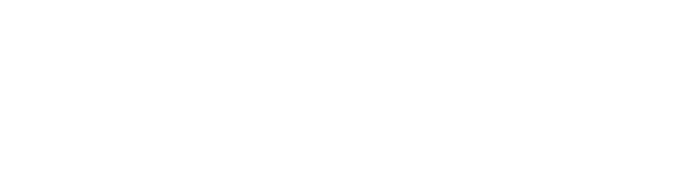
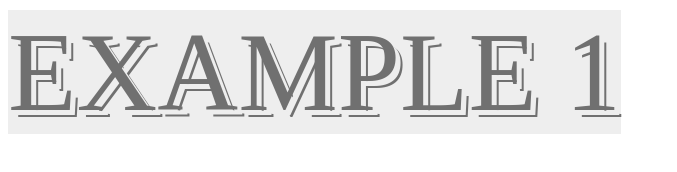
Before and after one commit to Kucherjavaja/Kucherjavaja.github.io, a plain HTML site: page textstyle.html in a window 1280 px wide. Shown: the whole page, without its empty margins (0-677 px from the left). Drawn offline with Linux system fonts and the light colour scheme.

Commit message:
Update textstyle.html

```diff
--- a/textstyle.html
+++ b/textstyle.html
@@ -1,10 +1,18 @@
 <!DOCTYPE html PUBLIC "-//W3C//DTD HTML 4.01 Transitional//EN">
 <html>
 <head>
-  <meta content="text/html; charset=ISO-8859-1" http-equiv="content-type">
-  <title>&#1055;&#1088;&#1080;&#1084;&#1077;&#1088;&#1099;</title>
+  <meta content="text/html; charset=ISO-8859-1"
+ http-equiv="content-type">
+  <title>Примеры</title>
+  <style>ex1 {background-color: #EEE; color: #707070;
+font-family: Times New Roman;
+font-size: 7em;
+margin: 0 auto;
+text-transform: uppercase;
+text-shadow: 5px 5px 0px #EEE, 7px 7px 0px #707070;}
+  </style>
 </head>
 <body>
-<br>
+<ex1>EXAMPLE 1</ex1><br>
 </body>
 </html>
```
